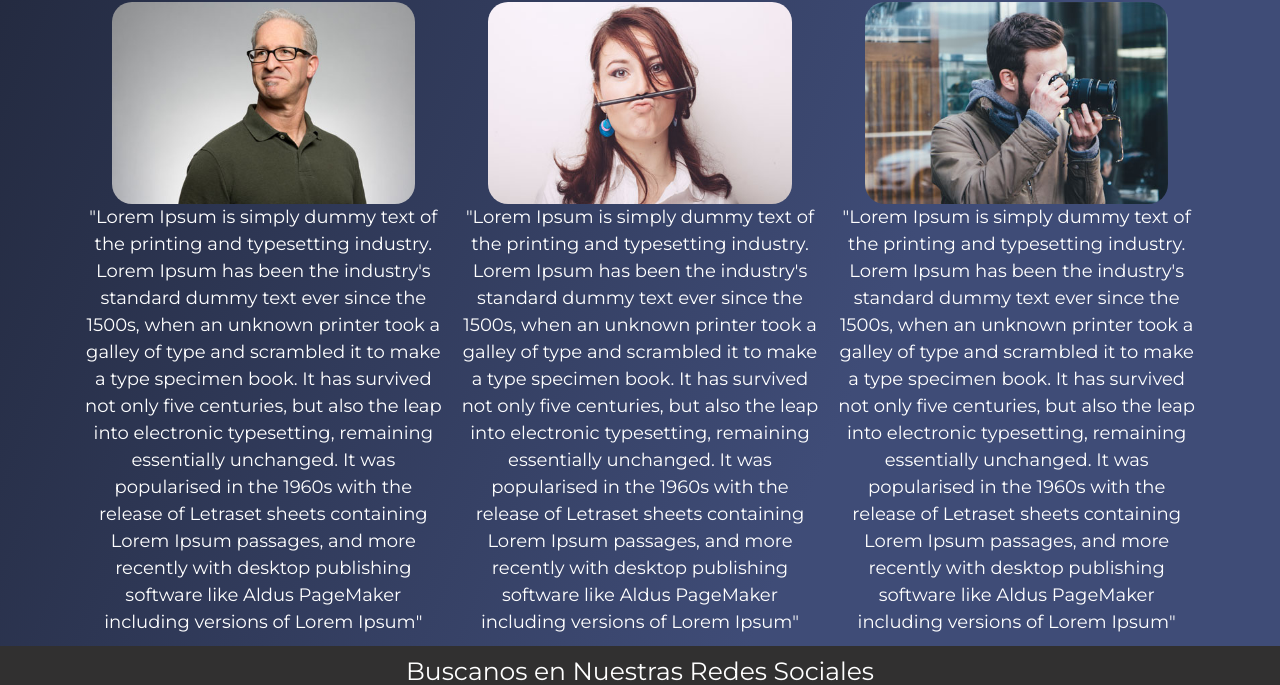
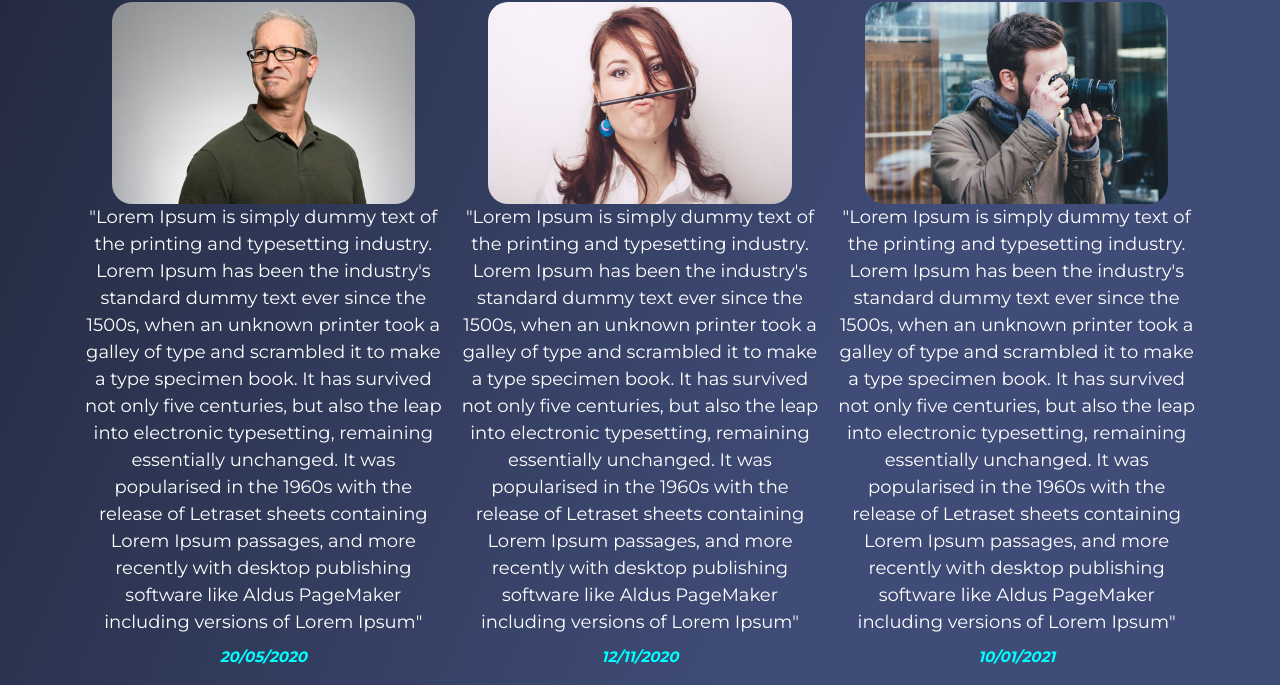
Before and after one commit to vehs10/VHCODER_PROJECT, a website: page pages/testimoniales.html in a window 1280 px wide. Shown: the part 899-1584 px from the top of the page. Drawn offline with nearby package versions, Linux system fonts and the light colour scheme.

Commit message:
testimoniales act

```diff
--- a/pages/testimoniales.html
+++ b/pages/testimoniales.html
@@ -72,6 +72,7 @@
                 <p>"Lorem Ipsum is simply dummy text of the printing and typesetting industry. Lorem Ipsum has been the industry's standard dummy text ever since the 1500s, when an unknown printer took a galley of type and scrambled it to make a type specimen
                     book. It has survived not only five centuries, but also the leap into electronic typesetting, remaining essentially unchanged. It was popularised in the 1960s with the release of Letraset sheets containing Lorem Ipsum passages, and
                     more recently with desktop publishing software like Aldus PageMaker including versions of Lorem Ipsum"</p>
+                <span>20/05/2020</span>
             </article>
 
             <article class="testimoniales_content">
@@ -80,6 +81,7 @@
                 <p>"Lorem Ipsum is simply dummy text of the printing and typesetting industry. Lorem Ipsum has been the industry's standard dummy text ever since the 1500s, when an unknown printer took a galley of type and scrambled it to make a type specimen
                     book. It has survived not only five centuries, but also the leap into electronic typesetting, remaining essentially unchanged. It was popularised in the 1960s with the release of Letraset sheets containing Lorem Ipsum passages, and
                     more recently with desktop publishing software like Aldus PageMaker including versions of Lorem Ipsum"</p>
+                <span>12/11/2020</span>
             </article>
 
             <article class="testimoniales_content">
@@ -88,6 +90,7 @@
                 <p>"Lorem Ipsum is simply dummy text of the printing and typesetting industry. Lorem Ipsum has been the industry's standard dummy text ever since the 1500s, when an unknown printer took a galley of type and scrambled it to make a type specimen
                     book. It has survived not only five centuries, but also the leap into electronic typesetting, remaining essentially unchanged. It was popularised in the 1960s with the release of Letraset sheets containing Lorem Ipsum passages, and
                     more recently with desktop publishing software like Aldus PageMaker including versions of Lorem Ipsum"</p>
+                <span>10/01/2021</span>
             </article>
 
         </div>
--- a/scss/_content-testimoniales.scss
+++ b/scss/_content-testimoniales.scss
@@ -5,7 +5,15 @@
         display: grid;
         grid-template-columns: repeat(3, 1fr);
         column-gap: 2rem;
+        margin-bottom: 2rem;
     }
+}
+
+.testimoniales span {
+    font-size: 1.5rem;
+    font-weight: 700;
+    font-style: oblique;
+    color: aqua;
 }
 
 .testimoniales_content img {
```
Also changed, not shown: css/style.css.
